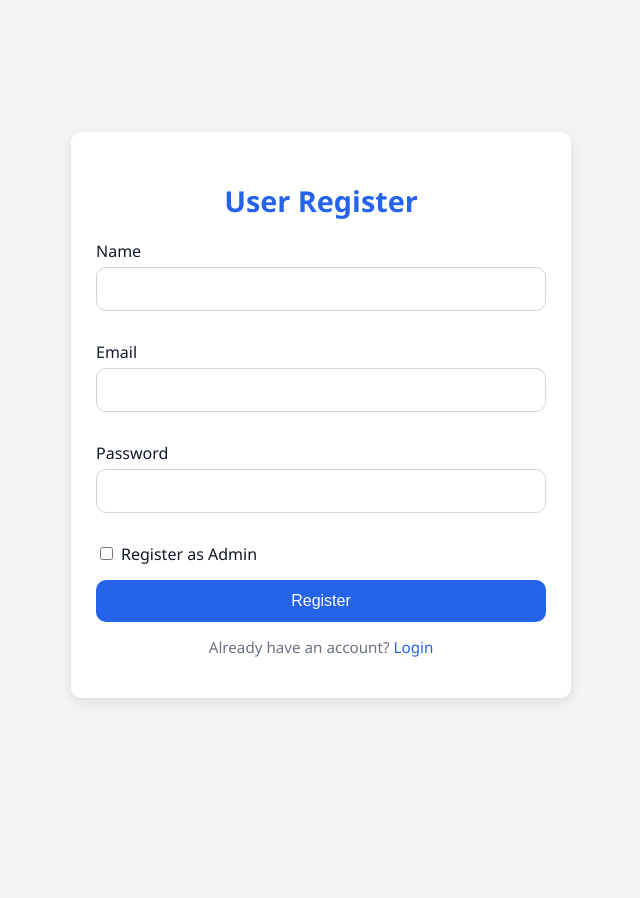
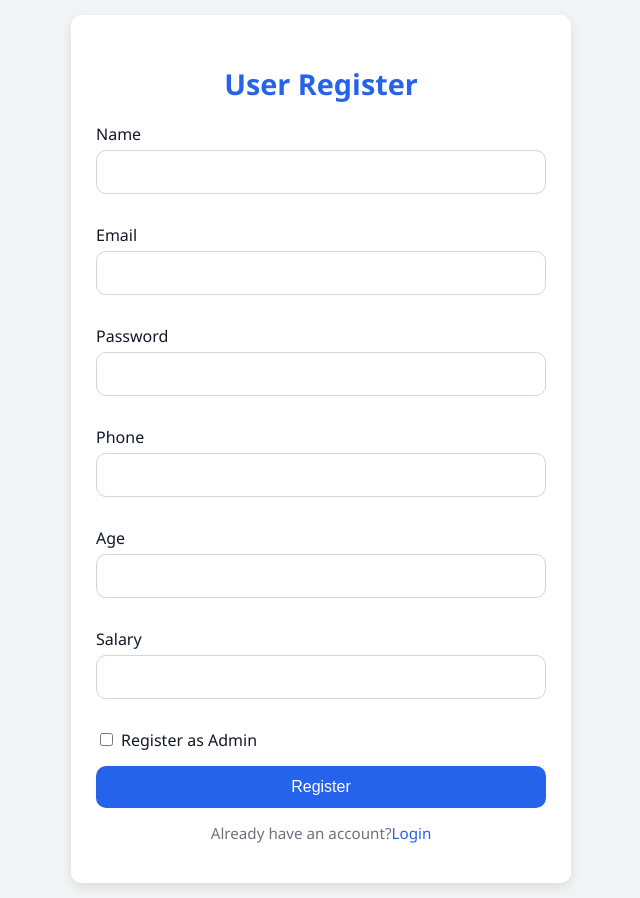
Before and after one commit to balajimithun000/loan-frontend, a React (Vite) app: page /register in a window 1280 px wide. Shown: the whole page, without its empty margins (319-959 px from the left). Before the commit the page ends 830 px from the top, so only its background shows below. Built offline with nearby package versions, Linux system fonts and the light colour scheme.

Commit message:
fix register dto + cloudflare production update

```diff
--- a/src/pages/Register.jsx
+++ b/src/pages/Register.jsx
@@ -6,67 +6,87 @@ import Button from "../components/Button";
 import Card from "../components/Card";
 import "../styles/ui.css";
 
-export default function Register() {
-  const navigate = useNavigate();
+export default function Register(){
 
-  const [name, setName] = useState("");
-  const [email, setEmail] = useState("");
-  const [password, setPassword] = useState("");
-  const [isAdmin, setIsAdmin] = useState(false);
-  const [error, setError] = useState("");
-  const [success, setSuccess] = useState("");
+const navigate=useNavigate();
 
-  const handleRegister = async (e) => {
+const [name,setName]=useState("");
+const [email,setEmail]=useState("");
+const [password,setPassword]=useState("");
+const [phone,setPhone]=useState("");
+const [age,setAge]=useState("");
+const [salary,setSalary]=useState("");
+
+const [isAdmin,setIsAdmin]=useState(false);
+const [error,setError]=useState("");
+const [success,setSuccess]=useState("");
+
+const handleRegister=async(e)=>{
 e.preventDefault();
+
 setError("");
 setSuccess("");
 
-    try {
-      const endpoint = isAdmin
-        ? "/users/admin/register"
-        : "/users/register";
+try{
 
-      await API.post(endpoint, {
+const endpoint=isAdmin
+?"/users/admin/register"
+:"/users/register";
+
+const data=isAdmin
+?{
+fullName:name,
+email,
+password
+}
+:{
 name,
 email,
 password,
-      });
+phone,
+age:Number(age),
+salary:Number(salary)
+};
 
-      setSuccess(
-        isAdmin
-          ? "Admin registered successfully! Please login."
-          : "Registered successfully! Please login."
-      );
+await API.post(endpoint,data);
 
-      setTimeout(() => {
+setSuccess("Registered Successfully!");
+
+setTimeout(()=>{
 navigate("/login");
-      }, 1500);
+},1500);
 
-    } catch (err) {
+}catch(err){
+
 setError(
 err?.response?.data?.message ||
 err?.response?.data ||
-        "Registration failed"
+"Registration Failed"
 );
+
 }
+
 };
 
-  return (
+return(
+
 <div className="container fade-in">
 <Card>
+
 <h2>
-          {isAdmin ? "Admin Register" : "User Register"}
+{isAdmin?"Admin Register":"User Register"}
 </h2>
 
 {error && <p className="error">{error}</p>}
 {success && <p className="success">{success}</p>}
 
 <form onSubmit={handleRegister}>
+
 <Input
 label="Name"
 type="text"
 value={name}
-            onChange={(e) => setName(e.target.value)}
+onChange={(e)=>setName(e.target.value)}
 required
 />
 
@@ -74,7 +94,7 @@ export default function Register() {
 label="Email"
 type="email"
 value={email}
-            onChange={(e) => setEmail(e.target.value)}
+onChange={(e)=>setEmail(e.target.value)}
 required
 />
 
@@ -82,18 +102,42 @@ export default function Register() {
 label="Password"
 type="password"
 value={password}
-            onChange={(e) => setPassword(e.target.value)}
+onChange={(e)=>setPassword(e.target.value)}
 required
 />
 
-          {/* 🔁 ADMIN TOGGLE */}
-          <div style={{ marginBottom: "15px" }}>
+{!isAdmin && (
+<>
+<Input
+label="Phone"
+type="text"
+value={phone}
+onChange={(e)=>setPhone(e.target.value)}
+/>
+
+<Input
+label="Age"
+type="number"
+value={age}
+onChange={(e)=>setAge(e.target.value)}
+/>
+
+<Input
+label="Salary"
+type="number"
+value={salary}
+onChange={(e)=>setSalary(e.target.value)}
+/>
+</>
+)}
+
+<div style={{marginBottom:"15px"}}>
 <label>
 <input
 type="checkbox"
 checked={isAdmin}
-                onChange={() => setIsAdmin(!isAdmin)}
-                style={{ marginRight: "8px" }}
+onChange={()=>setIsAdmin(!isAdmin)}
+style={{marginRight:"8px"}}
 />
 Register as Admin
 </label>
@@ -102,16 +146,19 @@ export default function Register() {
 <Button type="submit">
 Register
 </Button>
+
 </form>
 
-        {/* 👇 LOGIN LINK – GUARANTEED VISIBLE */}
 <p className="auth-footer">
-          Already have an account?{" "}
-          <span onClick={() => navigate("/login")}>
+Already have an account?
+<span onClick={()=>navigate("/login")}>
  Login
 </span>
 </p>
+
 </Card>
 </div>
+
 );
+
 }
```
Lines whose indentation alone changed are shown as unchanged.
